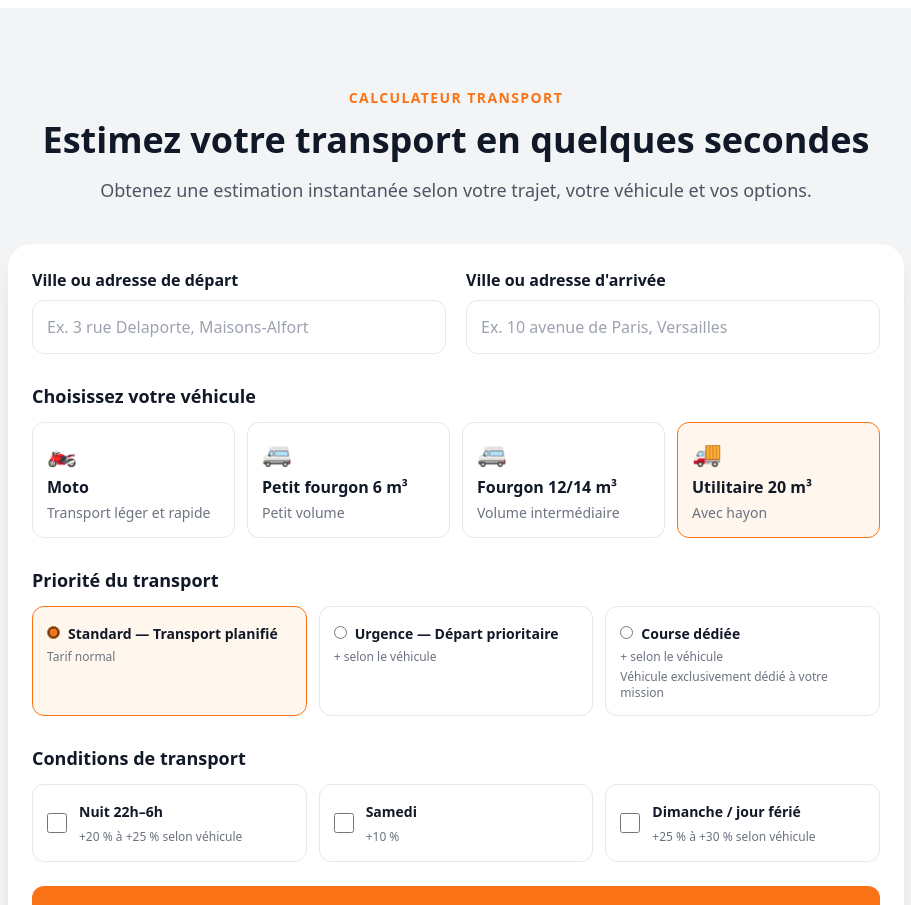
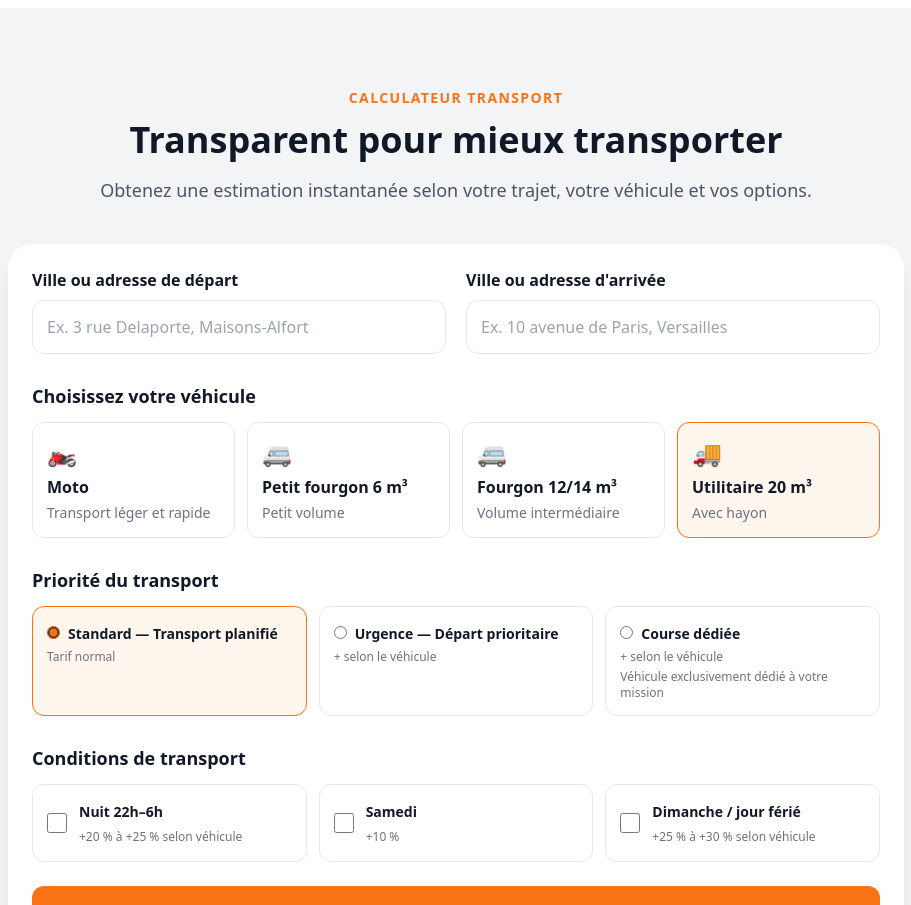
Before and after one commit to jasonvandommele-commits/flashride-logistics, a Next.js app: page / in a window 1280 px wide. Shown: the part 2120-3025 px from the top of the page, without its empty margins (184-1095 px from the left). Built offline with nearby package versions, Linux system fonts and the light colour scheme.

Commit message:
Update CalculateurTransport.jsx

```diff
--- a/app/components/CalculateurTransport.jsx
+++ b/app/components/CalculateurTransport.jsx
@@ -554,7 +554,7 @@ export default function CalculateurTransport() {
           </p>
 
           <h2 className="text-2xl md:text-4xl font-black mt-3">
-            Estimez votre transport en quelques secondes
+            Transparent pour mieux transporter
           </h2>
 
           <p className="mt-4 text-gray-600 text-base md:text-lg">
```
